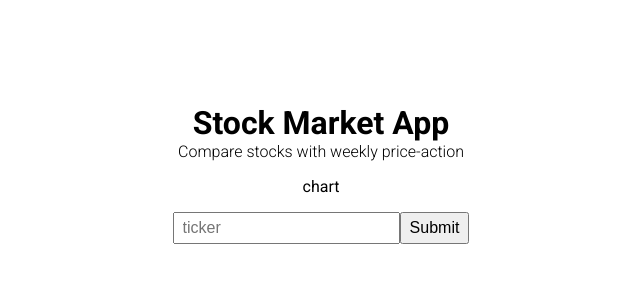
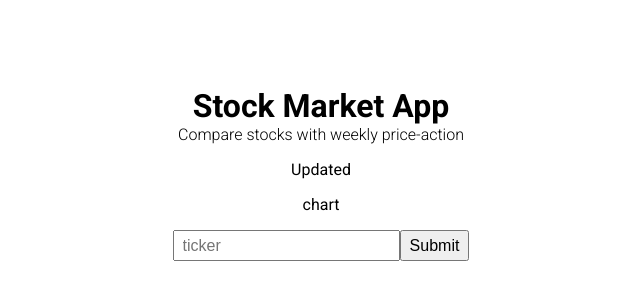
Before and after one commit to cyoung-sudo/stock-market-app-client, a React (Create React App) app: page / in a window 1280 px wide. Shown: the part 258-558 px from the top of the page, without its empty margins (319-959 px from the left). Built offline with nearby package versions, Linux system fonts and the light colour scheme; no server answers.

Commit message:
added chart update status

```diff
--- a/src/App.js
+++ b/src/App.js
@@ -7,6 +7,7 @@ import { io } from "socket.io-client";
 import Chart from "./components/Chart";
 import Form from "./components/Form";
 import ChartStocks from "./components/ChartStocks";
+import UpdateStatus from "./components/UpdateStatus";
 // APIs
 import * as ChartStockAPI from "./apis/ChartStockAPI";
 import * as StockDataAPI from "./apis/StockDataAPI";
@@ -20,6 +21,10 @@ function App() {
   // Requested data
   const [chartStocks, setChartStocks] = useState(null);
   const [chartData, setChartData] = useState(null);
+  // Update status
+  const [updated, setUpdated] = useState(true);
+  // Manual refresh
+  const [refresh, setRefresh] = useState(true);
 
   //----- Retrieve data on load
   useEffect(() => {
@@ -27,9 +32,17 @@ function App() {
     .then(res => {
       setChartStocks(res.data.chartStocks);
       setChartData(res.data.chartData);
+      setUpdated(true);
     })
     .catch(err => console.log(err));
-  }, [])
+  }, [refresh]);
+
+  //----- Handle chart updates from server
+  useEffect(() => {
+    socket.on("update_chart", () => {
+      setUpdated(false);
+    });
+  }, [socket]);
 
   //----- Submit form data
   const handleSubmit = e => {
@@ -51,6 +64,8 @@ function App() {
       } else if (res.data.success) {
         setChartStocks(res.data.chartStocks);
         setChartData(res.data.chartData);
+        // Notify server of chart update
+        socket.emit("chart_updated");
       } else {
         console.log(res.data.message);
       }
@@ -63,6 +78,9 @@ function App() {
     ChartStockAPI.deleteOne(ticker)
     .then(res => {
       console.log("Ticker removed");
+      setRefresh(state => !state);
+      // Notify server of chart update
+      socket.emit("chart_updated");
     })
     .catch(err => console.log(err));
   };
@@ -72,6 +90,12 @@ function App() {
       <div id="app-header">
         <h1>Stock Market App</h1>
         <div>Compare stocks with weekly price-action</div>
+      </div>
+
+      <div id="app-updateStatus-wrapper">
+        <UpdateStatus
+          updated={updated}
+          setRefresh={setRefresh}/>
       </div>
 
       <div id="app-chart-wrapper">
--- a/src/components/ChartStocks.css
+++ b/src/components/ChartStocks.css
@@ -3,3 +3,9 @@
   margin-bottom: 1rem;
   list-style: none;
 }
+
+#chartStocks button {
+  margin: 0 0.3rem;
+  padding: 0.1rem 0.2rem;
+  font-size: var(--default-font);
+}
--- /dev/null
+++ b/src/components/UpdateStatus.css
@@ -0,0 +1,8 @@
+#updateStatus {
+  margin-bottom: 1rem;
+}
+
+#updateStatus button {
+  padding: 0.1rem 0.2rem;
+  font-size: var(--default-font);
+}
--- /dev/null
+++ b/src/components/UpdateStatus.js
@@ -0,0 +1,14 @@
+import "./UpdateStatus.css";
+
+export default function UpdateStatus(props) {
+  return (
+    <div id="updateStatus">
+      {props.updated &&
+        <div>Updated</div>
+      }
+      {!props.updated &&
+        <button onClick={() => props.setRefresh(state => !state)}>Update Needed</button>
+      }
+    </div>
+  );
+};
```
